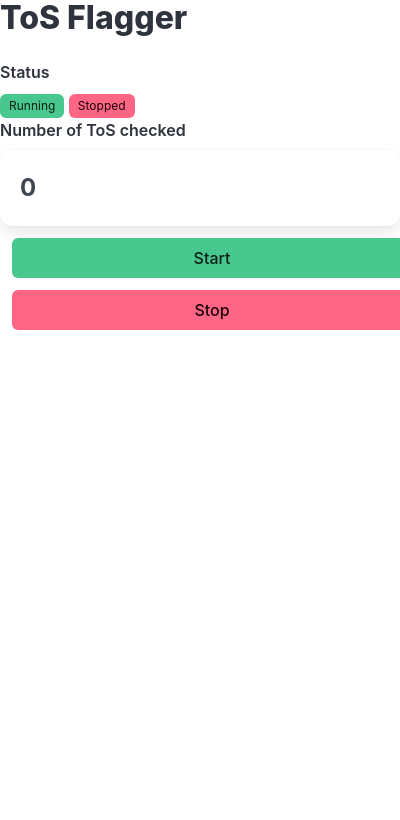
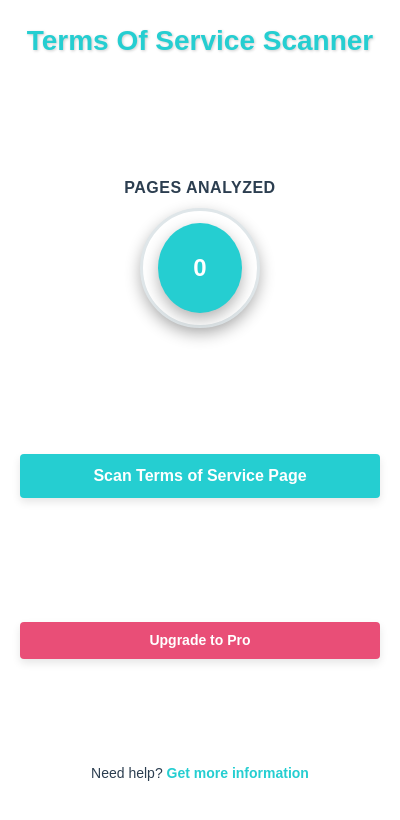
Before and after one commit to Koppang-Dev/ToS-Flagger-Extension, a browser extension: page popup/popup.html in a window 400 px wide. Drawn offline with Linux system fonts and the light colour scheme.

Commit message:
Made popup more pleasing UX

```diff
--- a/popup/popup.html
+++ b/popup/popup.html
@@ -4,39 +4,170 @@
     <meta charset="UTF-8">
     <meta http-equiv="X-UA-Compatible" content="IE=edge">
     <meta name="viewport" content="width=device-width, initial-scale=1.0">
-    <title>Terms Of Service Flagger</title>
+    <title>Terms Of Service Scanner</title>
     <link rel="stylesheet" href="bulma.min.css" />
+    <style>
+        /* Background Color for the Body */
+        body {
+            background-color: #ffffff; /* White */
+            color: #2c3e50; /* Deep Blue-Gray for Text */
+            font-family: Arial, sans-serif; /* Font consistency */
+            margin: 0;
+            padding: 20px; /* Padding around the body */
+            display: flex;
+            flex-direction: column;
+            height: 100vh; /* Full viewport height */
+            justify-content: space-between; /* Space between content and footer */
+        }
+
+        /* Header Styling */
+        .header {
+            text-align: center; /* Center the header */
+            margin-bottom: 20px; /* Space below the header */
+        }
+
+        .header h1 {
+            font-size: 1.75rem; /* Slightly smaller font size */
+            color: #25ced1; /* Bright Turquoise */
+            font-weight: 700; /* Bold weight */
+            margin: 0; /* Remove default margin */
+            text-shadow: 1px 1px 3px rgba(0, 0, 0, 0.2); /* Subtle shadow for depth */
+        }
+
+        /* Circle Styling for the Counter */
+        #checkedCount {
+            width: 90px; /* Adjusted size for better visibility */
+            height: 90px;
+            border-radius: 50%;
+            background-color: #25ced1; /* Bright Turquoise */
+            color: white; /* White text color */
+            display: flex;
+            align-items: center;
+            justify-content: center;
+            font-size: 2rem; /* Larger font size for the counter */
+            margin: 0 auto; /* Center the circle */
+            box-shadow: 0px 6px 15px rgba(0, 0, 0, 0.3); /* Stronger shadow for depth */
+        }
+
+        /* Box Styling */
+        .box {
+            width: 120px; /* Increased width for a more balanced look */
+            height: 120px; /* Increased height for a more balanced look */
+            border-radius: 50%; /* Circle shape */
+            background-color: #ffffff; /* White background */
+            border: 3px solid #dfe6e9; /* Light Gray Border */
+            padding: 15px; /* Increased padding for the inner circle */
+            box-shadow: 0px 6px 15px rgba(0, 0, 0, 0.3); /* Stronger shadow for depth */
+            display: flex;
+            align-items: center;
+            justify-content: center;
+            margin: 0 auto; /* Center the box */
+            position: relative; /* Relative positioning for child elements */
+            z-index: 1; /* Ensures the circle stays above other elements */
+        }
+
+        /* Container for the Buttons */
+        .button-container {
+            margin-top: 20px; /* Space above buttons */
+        }
+
+        /* Label Styling */
+        .label {
+            font-size: 1rem; /* Larger font size for better visibility */
+            font-weight: 600; /* Bold label */
+            color: #2c3e50; /* Deep Blue-Gray */
+            margin-bottom: 15px; /* More space below the label */
+            display: block; /* Full width */
+            text-align: center; /* Center the label */
+            text-transform: uppercase; /* Uppercase letters */
+            letter-spacing: 0.5px; /* Letter spacing */
+        }
+
+        /* Button Styling */
+        .button {
+            background-color: #25ced1; /* Bright Turquoise */
+            color: white;
+            border: none;
+            font-weight: 600;
+            transition: background-color 0.3s, box-shadow 0.3s;
+            border-radius: 4px; /* Rounded corners */
+            padding: 10px 20px; /* Padding for a better click area */
+            box-shadow: 0px 4px 8px rgba(0, 0, 0, 0.1); /* Subtle shadow */
+        }
+
+        /* Button Hover Effects */
+        .button:hover {
+            background-color: #1e9b9f; /* Darker Turquoise */
+            box-shadow: 0px 6px 12px rgba(0, 0, 0, 0.2); /* Enhanced shadow */
+            transform: translateY(-2px); /* Lift effect */
+        }
+
+        /* Specific Styling for Upgrade Button */
+        .upgrade-button {
+            background-color: #e94e77; /* Coral Pink */
+            color: white;
+            font-size: 0.875rem; /* Font size */
+            margin-top: 10px; /* Space above the button */
+            padding: 8px 12px; /* Padding */
+            border: none;
+            border-radius: 4px; /* Rounded corners */
+            box-shadow: 0px 4px 8px rgba(0, 0, 0, 0.1); /* Subtle shadow */
+        }
+
+        .upgrade-button:hover {
+            background-color: #d43f59; /* Darker Coral Pink */
+            box-shadow: 0px 6px 12px rgba(0, 0, 0, 0.2); /* Enhanced shadow */
+            transform: translateY(-2px); /* Lift effect */
+        }
+
+        /* Need Help Label Styling */
+        .need-help {
+            font-size: 0.875rem; /* Smaller font size */
+            color: #2c3e50; /* Deep Blue-Gray */
+            text-align: center;
+            margin-top: 10px; /* Space above the label */
+            margin-bottom: 40px; /* Increased space below the label */
+        }
+
+        .need-help a {
+            color: #25ced1; /* Bright Turquoise for links */
+            text-decoration: none;
+            font-weight: 600;
+        }
+
+        .need-help a:hover {
+            text-decoration: underline; /* Underline on hover */
+        }
+    </style>
 </head>
 <body>
-    <div class="container">
-        <h1 class="title">ToS Flagger</h1>
-
-        <!-- Satus Section -->
-        <div class="field">
-            <label class ="label">Status</label>
-            <span class="tag is-success">Running</span>
-            <span class="tag is-danger">Stopped</span>
-        </div>
+    <!-- Header Section -->
+    <div class="header">
+        <h1>Terms Of Service Scanner</h1>
     </div>
 
     <!-- Counter Section -->
     <div class="field">
-        <label class="label">Number of ToS checked</label>
+        <label class="label">Pages Analyzed</label>
         <div class="box">
             <p id="checkedCount" class="is-size-4 has-text-weight-bold">0</p>
         </div>
     </div>
 
-    <!-- Is Running or not -->
-    <div class="container m-3">
-        <button class="button is-success is-fullwidth" id="startButton">Start</button>
+    <!-- Scan Terms of Service Page Button -->
+    <div class="button-container">
+        <button class="button is-success is-fullwidth" id="startButton">Scan Terms of Service Page</button>
     </div>
 
-    <div class="container m-3">
-        <button class="button is-danger is-fullwidth" id="stopButton">Stop</button>
+    <!-- Upgrade Button -->
+    <div class="button-container">
+        <button class="button upgrade-button is-fullwidth" id="upgradeButton">Upgrade to Pro</button>
     </div>
 
+    <!-- Need Help Label -->
+    <div class="need-help">
+        <p>Need help? <a href="https://example.com/help" target="_blank">Get more information</a></p>
+    </div>
 </body>
-
 <script src="popup.js"></script>
 </html>
--- a/popup/popup.js
+++ b/popup/popup.js
@@ -3,22 +3,16 @@ const checkCounterElement = document.getElementById("checkedCount")
 
 // Button Elements
 const startButton = document.getElementById("startButton")
-const stopButton = document.getElementById("stopButton")
-
 
 startButton.onclick = () => {
     const prefs = {
         checkedCounter: checkCounterElement.textContent
     }
 
-    checkedCount += 1
 
     chrome.runtime.sendMessage({ event: 'onStart', prefs})
 }
 
-stopButton.onclick = () => {
-    chrome.runtime.sendMessage({ event: 'onStop'})
-}
 
 // Retrieve saved data
 chrome.storage.local.get(["checkedCount"], (result) => {
```
